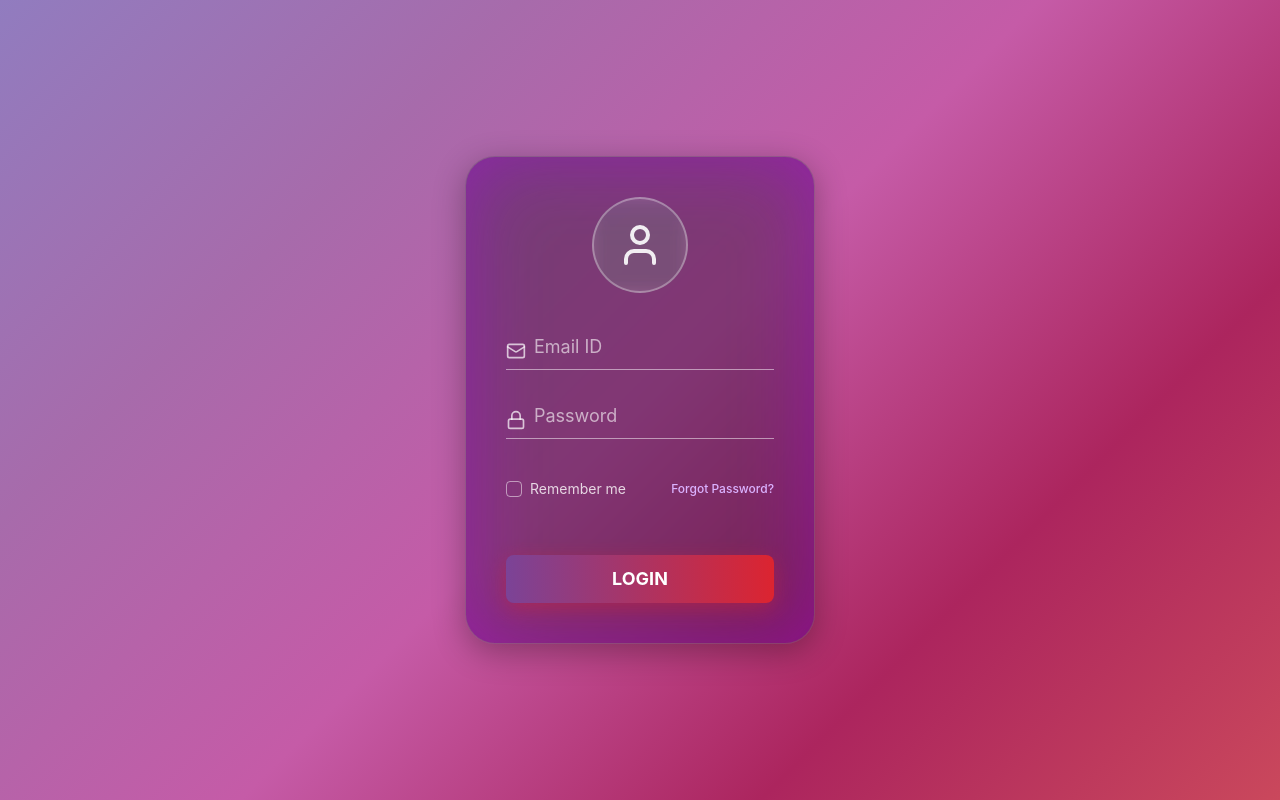
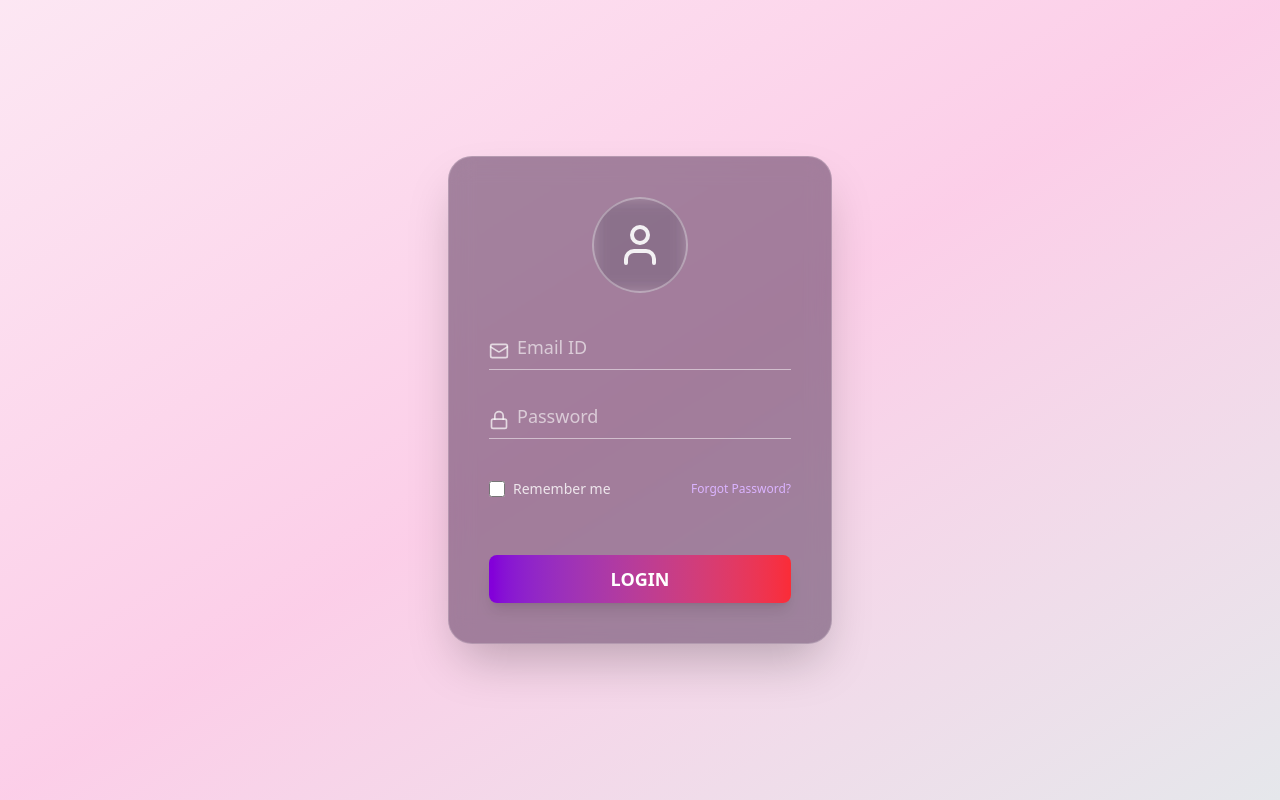
Before and after one commit to EiKhaingSin/myproject, a React (Vite) app: page / in a window 1280 px wide. Built offline with nearby package versions, Linux system fonts and the light colour scheme.

Commit message:
new update

```diff
--- a/src/component/login.jsx
+++ b/src/component/login.jsx
@@ -1,4 +1,3 @@
-// Login.jsx
 import React, { useState } from 'react';
 import { Mail, Lock, User } from 'lucide-react';
 
@@ -20,22 +19,11 @@ function Login() {
 
     return (
         <div
-            className="min-h-screen flex items-center justify-center p-4"
-            style={{
-                background: 'linear-gradient(135deg, #917cbfff 0%, #a76babff 25%, #c55ba7ff 50%, #ac255e 75%, #ca485c 100%)',
-                fontFamily: 'Inter, sans-serif'
-            }}
+            className="min-h-screen flex items-center justify-center p-4 font-sans bg-gradient-to-br from-pink-100 via-pink-200 to-gray-200"
         >
             <div
-                className="p-8 sm:p-10 rounded-[30px] shadow-2xl relative overflow-hidden backdrop-blur-md transition-all duration-300 hover:shadow-3xl"
-                style={{
-                    width: '100%',
-                    maxWidth: '350px',
-                    backgroundColor: 'rgba(30, 0, 40, 0.4)',
-                    border: '1px solid rgba(255, 255, 255, 0.15)',
-                    boxShadow:
-                        '0 8px 32px rgba(0, 0, 0, 0.3), 0 0 80px rgba(180, 0, 250, 0.4) inset',
-                }}
+                className="p-8 sm:p-10 rounded-3xl shadow-2xl w-full max-w-xs sm:max-w-sm backdrop-blur-md
+                bg-[rgba(30,0,40,0.4)] border border-white/20 transition-all duration-300 hover:shadow-purple-500/40"
             >
                 <div className="flex justify-center mb-10">
                     <div className="bg-white/20 backdrop-blur-sm rounded-full p-4 w-24 h-24 flex items-center justify-center border-2 border-white/30">
@@ -45,18 +33,19 @@ function Login() {
 
                 {message && (
                     <p
-                        className={`mb-6 text-center text-sm font-semibold transition-opacity duration-500 ${
-                            message.startsWith('Login successful')
+                        className={`mb-6 text-center text-sm font-semibold transition-opacity
+                            ${message.startsWith('Login successful')
                                 ? 'text-green-400'
                                 : 'text-red-400'
-                        }`}
+                            }`}
                     >
                         {message}
                     </p>
                 )}
 
                 <form onSubmit={handleSubmit} className="space-y-8">
-                    <div className="relative border-b border-white/50 focus-within:border-purple-400 transition-colors duration-300 pb-2">
+
+                    <div className="relative border-b border-white/50 focus-within:border-purple-400 transition-colors pb-2">
                         <Mail className="absolute top-1/2 -translate-y-1/2 left-0 w-5 h-5 text-white/70" />
                         <input
                             type="email"
@@ -68,7 +57,8 @@ function Login() {
                         />
                     </div>
 
-                    <div className="relative border-b border-white/50 focus-within:border-purple-400 transition-colors duration-300 pb-2">
+
+                    <div className="relative border-b border-white/50 focus-within:border-purple-400 transition-colors pb-2">
                         <Lock className="absolute top-1/2 -translate-y-1/2 left-0 w-5 h-5 text-white/70" />
                         <input
                             type="password"
@@ -81,12 +71,13 @@ function Login() {
                     </div>
 
                     <div className="flex justify-between items-center text-sm pt-2">
-                        <label className="text-white/80 flex items-center cursor-pointer select-none">
+                        <label className="text-white/80 flex items-center cursor-pointer">
                             <input
                                 type="checkbox"
                                 checked={rememberMe}
                                 onChange={(e) => setRememberMe(e.target.checked)}
-                                className="mr-2 appearance-none h-4 w-4 border border-white/50 rounded-sm bg-transparent checked:bg-purple-600 checked:border-transparent focus:outline-none transition duration-200 checked:after:content-['✓'] checked:after:text-white checked:after:flex checked:after:justify-center checked:after:items-center checked:after:text-xs checked:after:font-bold"
+                                className="mr-2 h-4 w-4 rounded-sm border border-white/50 bg-transparent checked:bg-purple-600
+                                checked:border-transparent focus:outline-none"
                             />
                             Remember me
                         </label>
@@ -99,16 +90,11 @@ function Login() {
                         </a>
                     </div>
 
+
                     <button
                         type="submit"
-                        className="w-full h-12 mt-6 rounded-lg font-bold text-lg transition-all duration-300 transform hover:scale-[1.03] hover:shadow-xl"
-                        style={{
-                            background:
-                                'linear-gradient(90deg, #7b4397 0%, #dc2430 100%)',
-                            color: 'white',
-                            boxShadow:
-                                '0 6px 20px rgba(220, 36, 48, 0.4)',
-                        }}
+                        className="w-full h-12 mt-6 rounded-lg font-bold text-lg transition-all duration-300 transform hover:scale-[1.03]
+                        bg-gradient-to-r from-purple-700 to-red-500 text-white shadow-lg hover:shadow-red-500/40"
                     >
                         LOGIN
                     </button>
```
